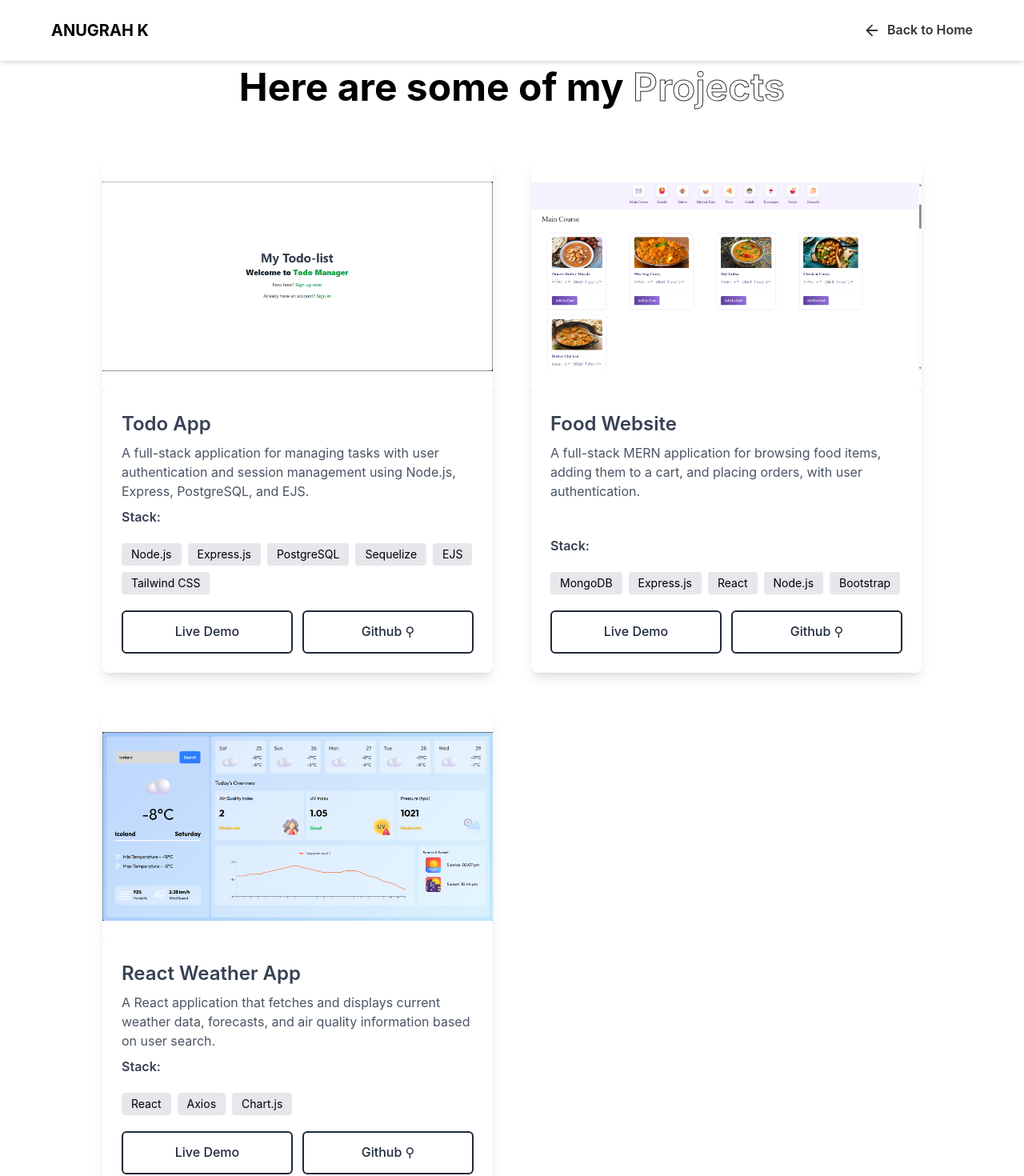
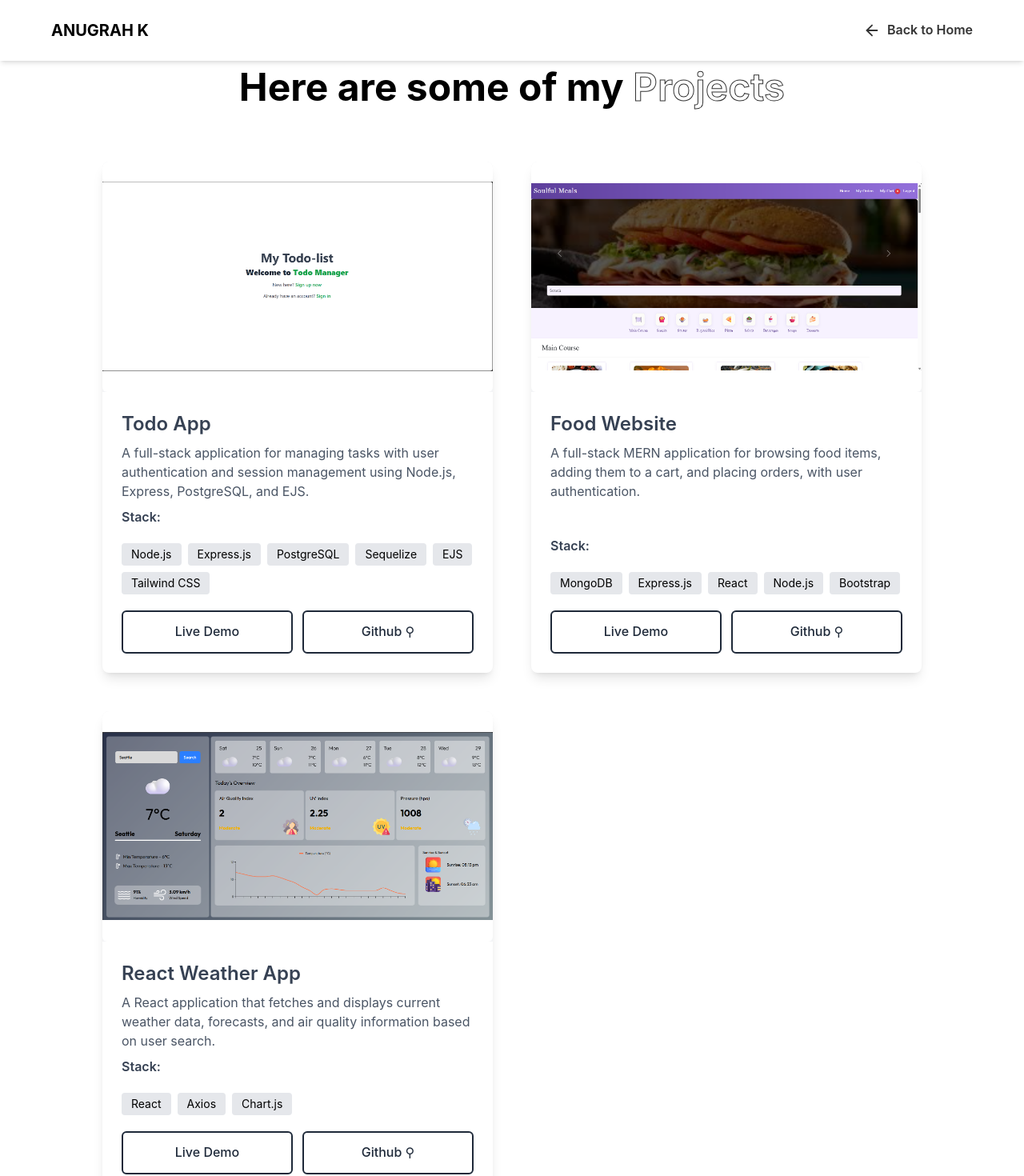
Before and after one commit to Anugrah71/portfolio-website, a React (Vite) app: page /projects in a window 1280 px wide. Shown: the top 1470 px of the page at 80% size. Built offline with nearby package versions, Linux system fonts and the light colour scheme.

Commit message:
Update projectData.js

```diff
--- a/src/data/projectData.js
+++ b/src/data/projectData.js
@@ -122,110 +122,13 @@ export const projectData = [
       improvements: `Future enhancements could include adding email notifications for due dates, implementing more complex filtering/sorting options, or migrating the frontend to a framework like React or Vue.`, // Placeholder
     },
   },
-  // {
-  //   id: 2,
-  //   title: "Finance Tracker",
-  //   description:
-  //     "A full-stack MERN application for tracking personal income and expenses with user authentication and data visualization.",
-  //   imageUrl: "../src/assets/img4.png",
-  //   tagline:
-  //     "A secure personal finance tracker built with React, Node.js, Express, and MongoDB.",
-  //   liveDemo: "#",
-  //   github: "#",
-  //   overview: `A full-stack application enabling users to register, log in, and manage their financial transactions (income and expenses). Features include adding, viewing, filtering (by type and category), and deleting transactions. It calculates and displays total income, total expenses, and the current balance. Includes data visualization with a pie chart showing the income vs. expense ratio. Built with Node.js, Express, and MongoDB on the backend, using Mongoose ODM. The frontend is built with React, using Axios for API calls, Bootstrap for styling, and Chart.js for visualization. Authentication is handled using JWT and bcrypt for password hashing.`, // Derived from multiple files
-  //   stack: [
-  //     "MongoDB",
-  //     "Express.js",
-  //     "React",
-  //     "Node.js",
-  //     "Chart.js",
-  //     "Bootstrap",
-  //   ],
-  //   techStack: {
-  //     Frontend: [
-  //       "React",
-  //       "React Router",
-  //       "Axios",
-  //       "Bootstrap",
-  //       "Chart.js",
-  //       "React Chartjs 2",
-  //     ],
-  //     Backend: [
-  //       "Node.js",
-  //       "Express.js",
-  //       "Mongoose",
-  //       "JWT",
-  //       "bcryptjs",
-  //       "cors",
-  //       "dotenv",
-  //     ],
-  //     Tools: ["MongoDB", "Nodemon"],
-  //   },
-  //   features: [
-  //     {
-  //       icon: "🔐",
-  //       title: "Authentication",
-  //       desc: "Secure user registration and login using JWT and bcryptjs password hashing.",
-  //     },
-  //     {
-  //       icon: "💸",
-  //       title: "Transaction Management",
-  //       desc: "Full CRUD operations for income and expense transactions.",
-  //     },
-  //     {
-  //       icon: "📊",
-  //       title: "Dashboard Summary",
-  //       desc: "Displays total income, total expenses, and current balance.",
-  //     },
-  //     {
-  //       icon: "📈",
-  //       title: "Data Visualization",
-  //       desc: "Pie chart showing the distribution of income vs. expenses using Chart.js.",
-  //     },
-  //     {
-  //       icon: "🔍",
-  //       title: "Filtering",
-  //       desc: "Filter transactions by type (income/expense) and category.",
-  //     },
-  //   ],
-  //   learningJourney: `This project focuses on building a MERN stack application with JWT authentication and data visualization. Key learning points include creating RESTful APIs with Express, interacting with MongoDB using Mongoose, managing user state with React, and integrating a charting library.`, // Placeholder based on features
-  //   challenges: [
-  //     {
-  //       title: "JWT Authentication Flow",
-  //       problem:
-  //         "Implementing secure token generation, verification, and passing tokens between frontend and backend.",
-  //       solution:
-  //         "Used JWT for token creation on login/register, Bearer tokens in Authorization headers for protected routes, and middleware on the backend to verify tokens.", // Placeholder based on server/middleware/auth.js, client/src/utils/api.js
-  //     },
-  //     {
-  //       title: "State Management in React",
-  //       problem:
-  //         "Efficiently managing and updating the list of transactions on the dashboard after additions or deletions.",
-  //       solution:
-  //         "Utilized React's useState hook to manage the transactions array and passed callback functions (onAdd, onDelete) down to child components to update the state in the parent Dashboard component.", // Placeholder based on client/src/pages/Dashboard.js
-  //     },
-  //   ],
-  //   screenshots: [
-  //     {
-  //       src: "https://placehold.co/800x600/png?text=Finance+Dashboard", // Placeholder image
-  //       caption: "Dashboard view showing summary and transaction list.",
-  //     },
-  //     {
-  //       src: "https://placehold.co/800x600/png?text=Income+vs+Expense+Chart", // Placeholder image
-  //       caption: "Pie chart visualizing income and expenses.",
-  //     },
-  //   ],
-  //   outcome: {
-  //     learned: `Strengthened MERN stack development skills, particularly in API creation, database modeling with Mongoose, JWT authentication, and integrating React with backend services. Gained experience with Chart.js for data visualization.`, // Placeholder
-  //     improvements: `Future improvements could involve adding more detailed reporting (e.g., spending by category over time), implementing budget tracking features, or adding data export functionality.`, // Placeholder
-  //   },
-  // },
+
   {
-    id: 3,
+    id: 2,
     title: "Food Website",
     description:
       "A full-stack MERN application for browsing food items, adding them to a cart, and placing orders, with user authentication.",
-    imageUrl: "../src/assets/Food2.png",
+    imageUrl: Food1,
     tagline:
       "A food ordering platform built with React, Node.js, Express, and MongoDB.",
     liveDemo: "https://food-website-1-ck7j.onrender.com",
@@ -306,11 +209,11 @@ export const projectData = [
     },
   },
   {
-    id: 4,
+    id: 3,
     title: "React Weather App",
     description:
       "A React application that fetches and displays current weather data, forecasts, and air quality information based on user search.",
-    imageUrl: "../src/assets/Weather3.png",
+    imageUrl: Weather1,
     tagline: "A weather dashboard built with React and the WeatherAPI.",
     liveDemo: "https://react-weather-app-five-iota.vercel.app/",
     github: "https://github.com/Anugrah71/React-Weather-App",
```
